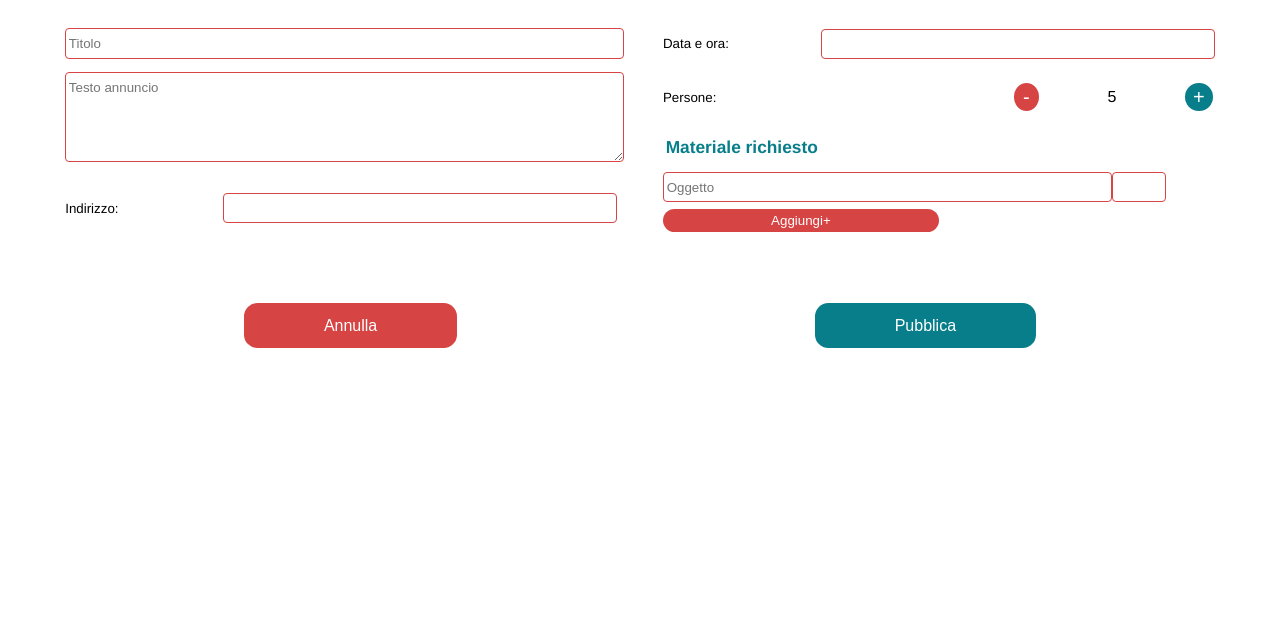
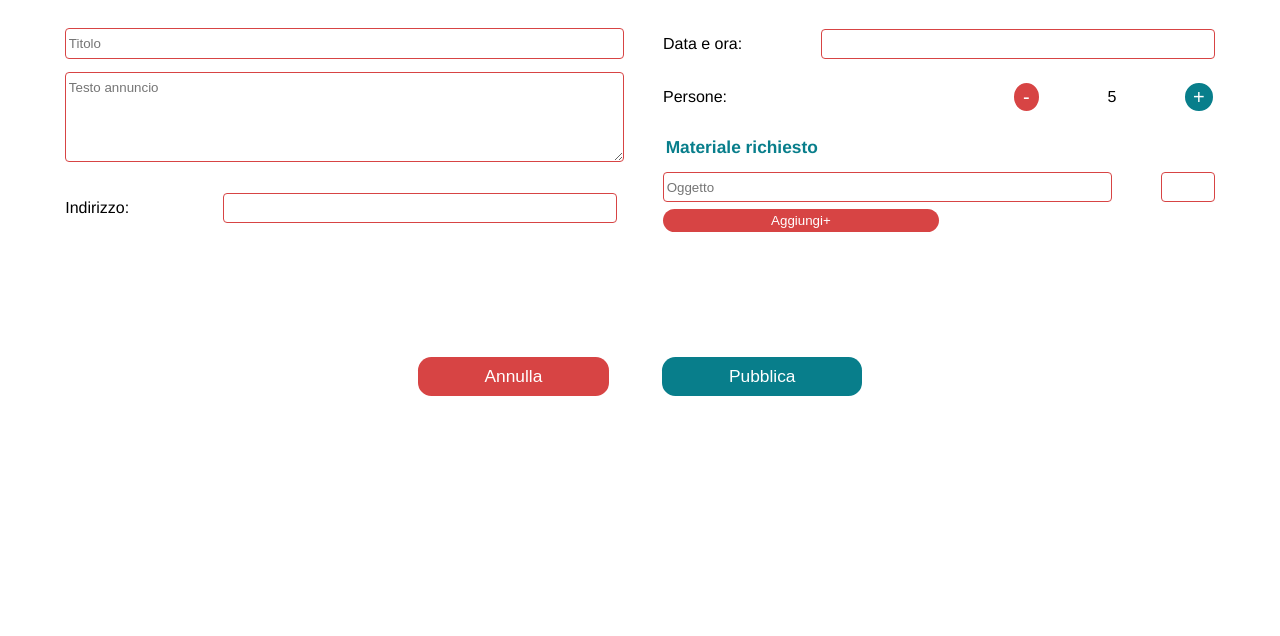
Before and after one commit to leo-tasso/Hilfe, a PHP site: page /html/creaPost.html in a window 1280 px wide. Shown: the part 98-734 px from the top of the page. Run offline with PHP 8.4, Linux system fonts and the light colour scheme.

Commit message:
fix bottom buttons in "crea post"

```diff
--- a/css/styleCreaPost.css
+++ b/css/styleCreaPost.css
@@ -95,6 +95,7 @@ h1{
     width: 100%;
     display:flex;
     margin-bottom: 5pt;
+    justify-content: space-between;
 }
 
 .materiale #oggetto{
@@ -154,13 +155,20 @@ h1{
     .form>footer{
         margin-top: 50pt;
         width:100%;
+        display: flex;
+        justify-content: center;
     }
 
     #titolo, textarea, .luogo input, .giorno input, #oggetto{
         padding:5pt 2pt;
     }
     .pubblica, .annulla{
-        padding: 10pt 60pt;
+        padding: 7pt 50pt;
+        font-size: 13pt;
+        margin-top: 40pt;
+    }
+    .annulla{
+        margin-right: 40pt;
     }
 
     .colonna1, .colonna2{
@@ -177,5 +185,13 @@ h1{
         bottom: 0;
     }
 
+    .giorno, .luogo, .pers{
+        font-size: 12pt;
+    }
+
+    .aggiungi{
+
+    }
+
 
 }
```
